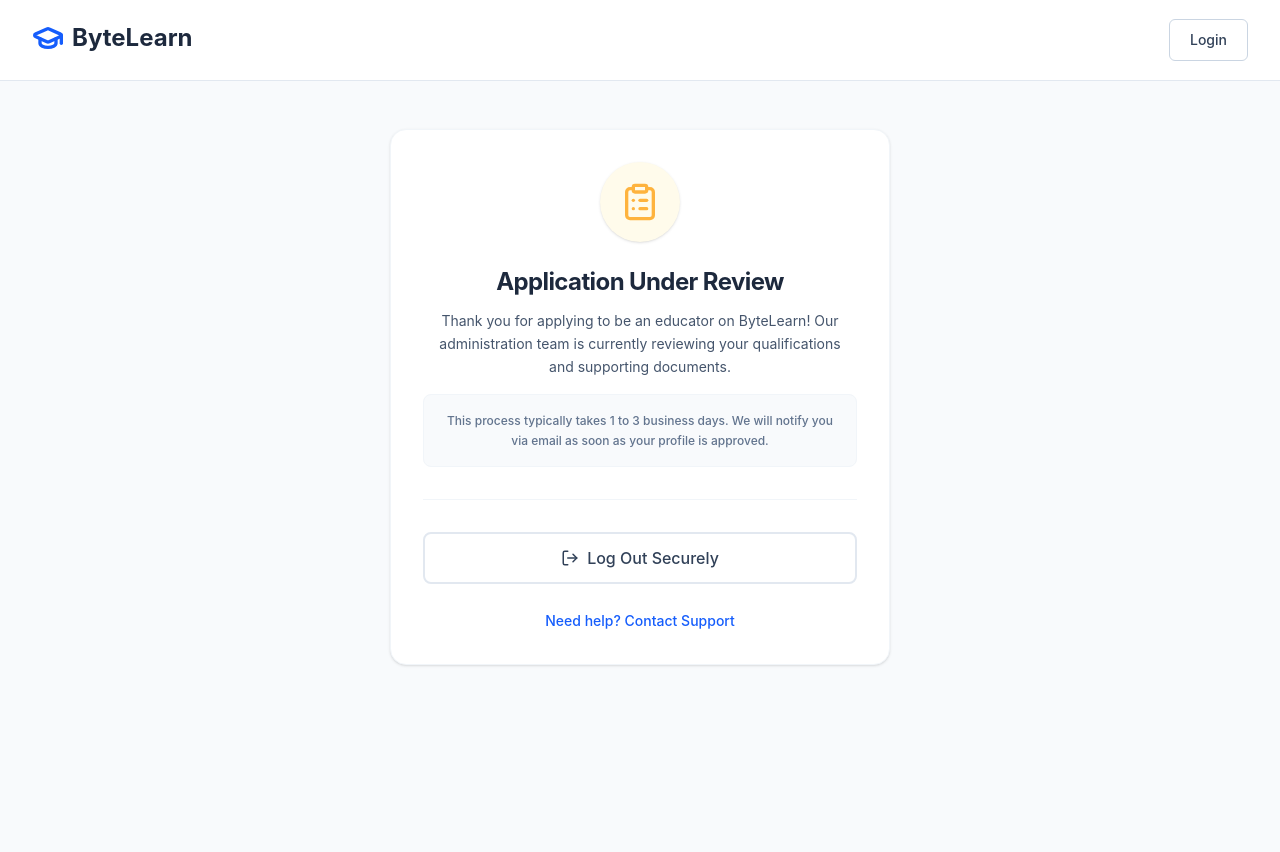
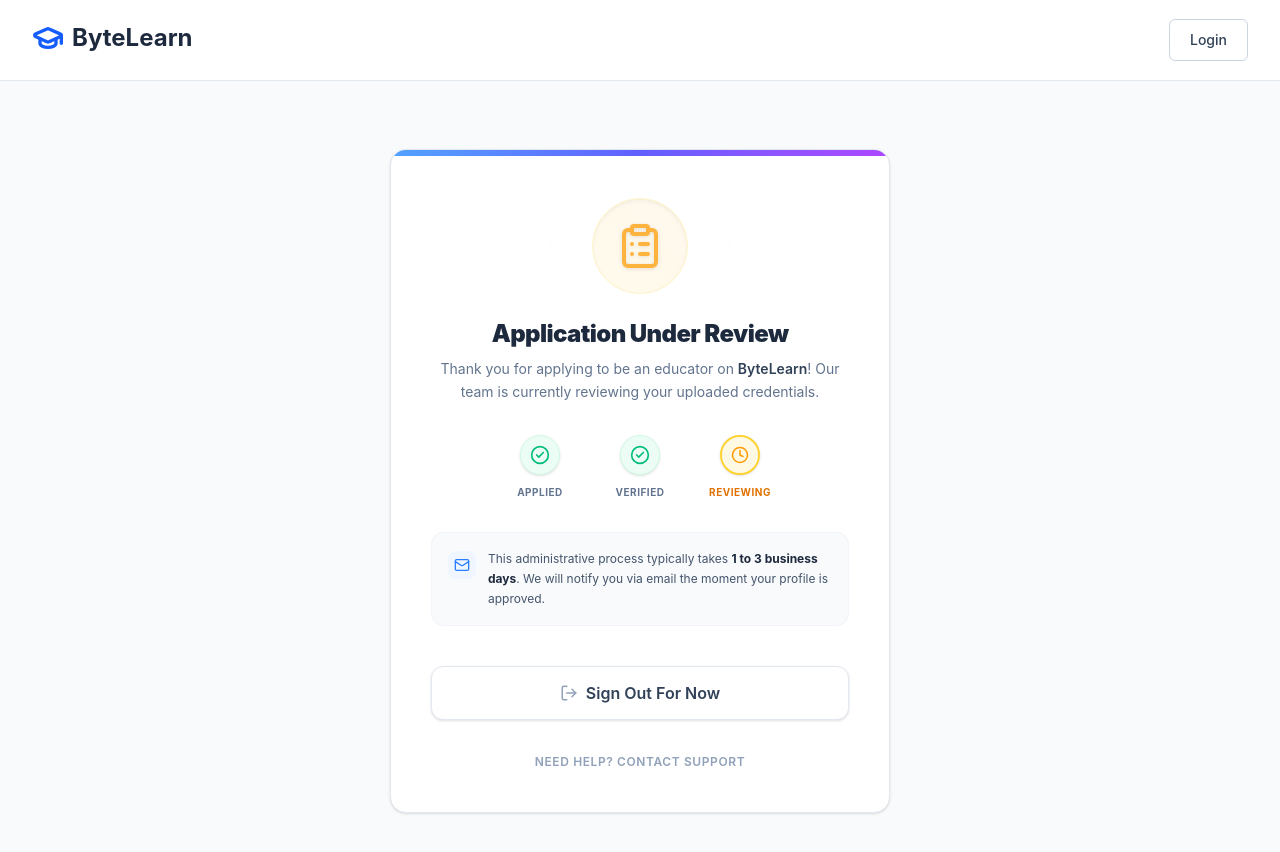
Before and after one commit to GaurangRahani/ByteLearn, a React (Vite) app in the folder frontend/: page /educator-status in a window 1280 px wide. Shown: the top 852 px of the page. Before the commit the page ends 800 px from the top, so only its background shows below. Built offline with nearby package versions, Linux system fonts and the light colour scheme.

Commit message:
feat(ui):enhanced the status page

```diff
--- a/frontend/src/pages/EducatorStatus.jsx
+++ b/frontend/src/pages/EducatorStatus.jsx
@@ -1,63 +1,101 @@
 import React from 'react';
 import { useNavigate } from 'react-router-dom';
-import { ClipboardList, LogOut } from 'lucide-react';
+import { ClipboardList, LogOut, CheckCircle2, Clock, Mail } from 'lucide-react';
 
 const EducatorStatus = () => {
   const navigate = useNavigate();
 
   const handleLogout = () => {
-    // Clear auth token and user state
     localStorage.removeItem('token');
-    // Navigate back to login
     navigate('/login');
   };
 
   return (
-    <div className="flex flex-col justify-center items-center p-4 py-12 h-full">
-      <div className="bg-white w-full max-w-[500px] rounded-2xl shadow-sm border border-slate-100 p-8 text-center animate-in fade-in zoom-in-95 duration-500">
+    <div className="flex flex-col justify-center items-center p-4 py-12 h-screen overflow-y-auto w-full">
+      <div className="bg-white w-full max-w-[500px] rounded-2xl shadow-sm border border-slate-200 p-8 sm:p-10 text-center animate-in fade-in zoom-in-95 duration-500 relative overflow-hidden">
+
+        {/* Decorative Top Bar */}
+        <div className="absolute top-0 left-0 w-full h-1.5 bg-gradient-to-r from-blue-400 via-indigo-500 to-purple-500"></div>
 
         {/* Visual Indicator */}
-        <div className="flex justify-center mb-6">
-          <div className="w-20 h-20 bg-amber-50 rounded-full flex items-center justify-center text-amber-500 shadow-sm">
-            <ClipboardList size={40} className="animate-pulse" />
+        <div className="flex justify-center mb-6 mt-2">
+          <div className="w-24 h-24 bg-gradient-to-tr from-amber-50 to-orange-50 rounded-full flex items-center justify-center text-amber-500 shadow-inner relative border border-amber-100">
+            <div className="absolute inset-0 rounded-full border border-amber-400 animate-ping opacity-20"></div>
+            <ClipboardList size={48} className="animate-pulse drop-shadow-sm" />
           </div>
         </div>
 
         {/* Heading */}
-        <h2 className="text-2xl font-bold text-slate-800 mb-3 tracking-tight">
+        <h2 className="text-2xl font-black text-slate-800 mb-2 tracking-tight">
           Application Under Review
         </h2>
 
         {/* Primary Message */}
-        <p className="text-slate-600 text-sm leading-relaxed mb-4 px-2">
-          Thank you for applying to be an educator on ByteLearn! Our administration team is currently reviewing your qualifications and supporting documents.
+        <p className="text-slate-500 text-sm leading-relaxed mb-8 px-2">
+          Thank you for applying to be an educator on <span className="font-semibold text-slate-700">ByteLearn</span>! Our team is currently reviewing your uploaded credentials.
         </p>
 
+        {/* Beautiful Horizontal Stepper */}
+        <div className="flex justify-center mb-8 px-4">
+          <div className="flex items-center w-full max-w-[300px]">
+            {/* Step 1 */}
+            <div className="flex flex-col items-center relative z-10 w-1/3">
+              <div className="w-10 h-10 rounded-full bg-emerald-50 text-emerald-500 flex items-center justify-center border border-emerald-100 shadow-sm">
+                <CheckCircle2 size={20} />
+              </div>
+              <span className="text-[10px] font-bold text-slate-500 mt-2.5 uppercase tracking-wider">Applied</span>
+            </div>
+
+            {/* Connector 1 */}
+            <div className="flex-1 h-[2px] bg-emerald-100 -mt-6"></div>
+
+            {/* Step 2 */}
+            <div className="flex flex-col items-center relative z-10 w-1/3">
+              <div className="w-10 h-10 rounded-full bg-emerald-50 text-emerald-500 flex items-center justify-center border border-emerald-100 shadow-sm">
+                 <CheckCircle2 size={20} />
+              </div>
+              <span className="text-[10px] font-bold text-slate-500 mt-2.5 uppercase tracking-wider">Verified</span>
+            </div>
+
+            {/* Connector 2 */}
+            <div className="flex-1 h-[2px] bg-amber-100 -mt-6"></div>
+
+            {/* Step 3 */}
+            <div className="flex flex-col items-center relative z-10 w-1/3">
+              <div className="w-10 h-10 rounded-full bg-white text-amber-500 flex items-center justify-center border-2 border-amber-300 shadow-sm relative">
+                 <div className="absolute inset-0 rounded-full bg-amber-100 opacity-50 animate-pulse"></div>
+                 <Clock size={18} className="relative z-10" />
+              </div>
+              <span className="text-[10px] font-bold text-amber-600 mt-2.5 uppercase tracking-wider">Reviewing</span>
+            </div>
+          </div>
+        </div>
+
         {/* Timeline Expectation */}
-        <div className="bg-slate-50 rounded-lg p-4 mb-8 border border-slate-100">
-          <p className="text-slate-500 text-xs leading-relaxed font-medium">
-            This process typically takes 1 to 3 business days. We will notify you via email as soon as your profile is approved.
+        <div className="bg-slate-50 rounded-xl p-4 mb-8 border border-slate-100 flex items-start text-left gap-3">
+          <div className="mt-0.5 text-blue-500 bg-blue-50 p-1.5 rounded-lg">
+            <Mail size={16} />
+          </div>
+          <p className="text-slate-600 text-xs leading-5">
+            This administrative process typically takes <strong className="text-slate-800">1 to 3 business days</strong>. We will notify you via email the moment your profile is approved.
           </p>
         </div>
 
-        {/* Divider */}
-        <hr className="border-t border-slate-100 mb-8" />
-
         {/* Actions */}
-        <div className="space-y-4">
+        <div className="space-y-4 pt-2">
           <button
             onClick={handleLogout}
-            className="w-full bg-white hover:bg-slate-50 text-slate-700 font-medium py-3 rounded-lg flex items-center justify-center gap-2 transition-colors border-2 border-slate-200 focus:outline-none focus:ring-4 focus:ring-slate-100"
+            className="w-full bg-white hover:bg-slate-50 text-slate-700 font-semibold py-3.5 rounded-xl flex items-center justify-center gap-2 transition-all border border-slate-200 outline-none ring-2 ring-transparent focus:ring-slate-200 shadow-sm hover:shadow"
           >
-            <LogOut size={18} />
-            Log Out Securely
+            <LogOut size={18} className="text-slate-400" />
+            Sign Out For Now
           </button>
 
           {/* Support Link */}
-          <div className="pt-2">
+          <div className="pt-3">
             <a
               href="mailto:support@bytelearn.com"
-              className="text-sm font-medium text-blue-600 hover:text-blue-800 transition-colors hover:underline"
+              className="text-xs font-semibold text-slate-400 hover:text-blue-600 transition-colors uppercase tracking-wider"
             >
               Need help? Contact Support
             </a>
```
